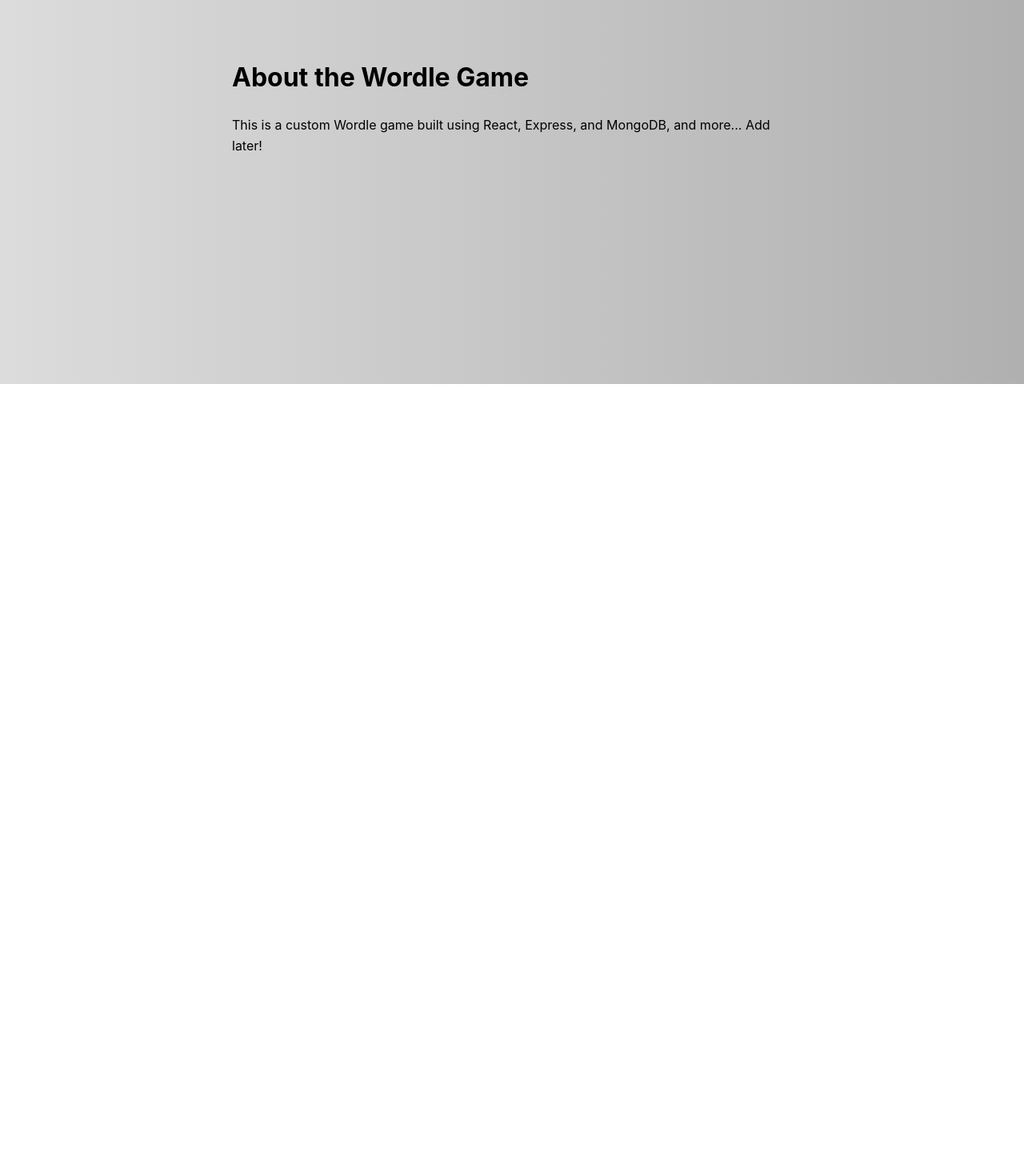
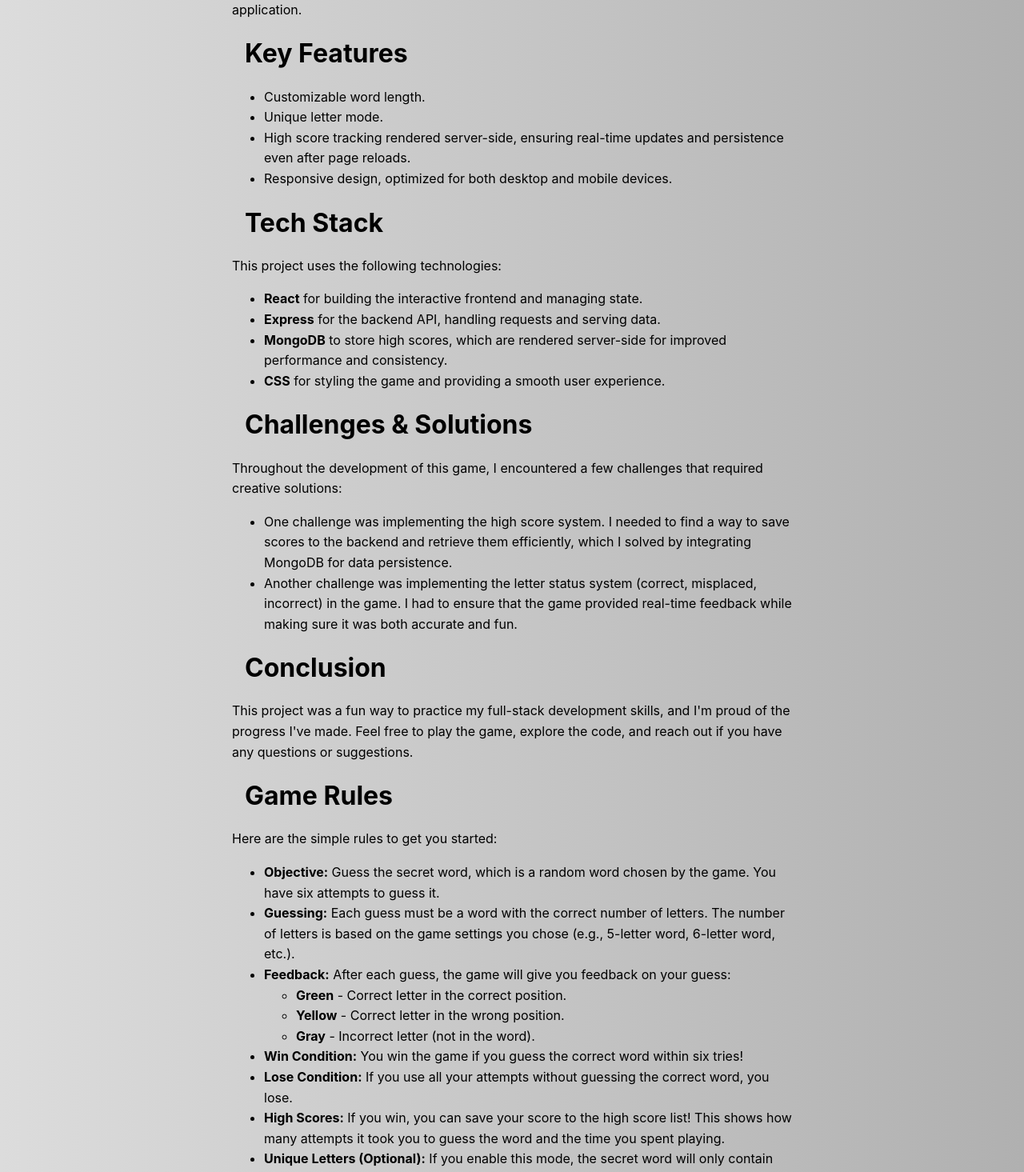
Before and after one commit to jennymakki/Wordle-Game, a React (Create React App) app in the folder frontend/: page /about in a window 1280 px wide. Shown: the part 320-1785 px from the top of the page at 80% size. Before the commit the page ends 800 px from the top, so only its background shows below. Built offline with nearby package versions, Linux system fonts and the light colour scheme.

Commit message:
Changed some styling, added save-buttons, and wrote the about-page

```diff
--- a/frontend/src/App.js
+++ b/frontend/src/App.js
@@ -46,6 +46,18 @@ const Game = () => {
   const [gameLost, setGameLost] = useState(false);
   const [onlyUniqueLetters, setOnlyUniqueLetters] = useState(false);
   const [startTime, setStartTime] = useState(null);
+  const [showSavePrompt, setShowSavePrompt] = useState(false);
+
+  const handleSaveWinner = () => {
+    if (startTime) {
+      saveWinner(playerName, startTime, wordLength, onlyUniqueLetters);
+    }
+    setShowSavePrompt(false);
+  };
+
+  const handleCancelSave = () => {
+    setShowSavePrompt(false);
+  };
 
   const startGame = async (name, length, onlyUnique) => {
     const response = await fetch('/start-game', { method: 'POST' });
@@ -129,10 +141,7 @@ const Game = () => {
     if (guessLower === randomWord) {
       setGameOver(true);
       setWinMessage("Congratulations, you won!");
-
-      if (startTime) {
-        saveWinner(playerName, startTime, wordLength, onlyUniqueLetters);
-      }
+      setShowSavePrompt(true);
     }
 
     if (guesses.length === 5) {
@@ -178,7 +187,16 @@ const Game = () => {
       <h2>Good Luck, {playerName}!</h2>
       {gameOver && (
         <div>
-          <h2>{winMessage || "You lost, better luck next time!"}</h2>
+          <h2>{winMessage || `You lost! The word was: ${randomWord}`}</h2>
+          {showSavePrompt && (
+            <div className="save-prompt">
+              <p>Would you like to save your win to the high scores?</p>
+              <div className="save_buttons">
+              <button className="Save_button" onClick={handleSaveWinner}>Yes, Save</button>
+              <button className="No-save_button" onClick={handleCancelSave}>No, Thanks</button>
+              </div>
+            </div>
+          )}
         </div>
       )}
       {!gameOver && (
--- a/frontend/src/pages/About.jsx
+++ b/frontend/src/pages/About.jsx
@@ -3,9 +3,67 @@ import React from "react";
 const About = () => {
   return (
     <div style={{ padding: "2rem", maxWidth: "700px", margin: "auto", lineHeight: "1.6" }}>
-      <h1>About the Wordle Game</h1>
-      <p>This is a custom Wordle game built using React, Express, and MongoDB, and more... Add later!</p>
+      <h1>About this Wordle Game</h1>
+      <p>
+        Welcome to my custom Wordle game! This is an interactive puzzle game inspired by the popular
+        word-guessing game "Wordle." Built using React for the frontend, Express for the backend, and MongoDB
+        to store the high scores, this project demonstrates a full-stack web application.
+      </p>
+
+      <h2>Key Features</h2>
+      <ul>
+        <li>Customizable word length.</li>
+        <li>Unique letter mode.</li>
+        <li>High score tracking rendered server-side, ensuring real-time updates and persistence even after page reloads.</li>
+        <li>Responsive design, optimized for both desktop and mobile devices.</li>
+      </ul>
+
+      <h2>Tech Stack</h2>
+      <p>
+        This project uses the following technologies:
+      </p>
+      <ul>
+        <li><strong>React</strong> for building the interactive frontend and managing state.</li>
+        <li><strong>Express</strong> for the backend API, handling requests and serving data.</li>
+        <li><strong>MongoDB</strong> to store high scores, which are rendered server-side for improved performance and consistency.</li>
+        <li><strong>CSS</strong> for styling the game and providing a smooth user experience.</li>
+      </ul>
+
+      <h2>Challenges & Solutions</h2>
+      <p>
+        Throughout the development of this game, I encountered a few challenges that required creative solutions:
+      </p>
+      <ul>
+        <li>One challenge was implementing the high score system. I needed to find a way to save scores to the backend and retrieve them efficiently, which I solved by integrating MongoDB for data persistence.</li>
+        <li>Another challenge was implementing the letter status system (correct, misplaced, incorrect) in the game. I had to ensure that the game provided real-time feedback while making sure it was both accurate and fun.</li>
+      </ul>
+
+      <h2>Conclusion</h2>
+      <p>
+        This project was a fun way to practice my full-stack development skills, and I'm proud of the progress I've made.
+        Feel free to play the game, explore the code, and reach out if you have any questions or suggestions.
+      </p>
+
+      <h2>Game Rules</h2>
+<p>Here are the simple rules to get you started:</p>
+<ul style={{ textAlign: "left" }}>
+  <li><strong>Objective:</strong> Guess the secret word, which is a random word chosen by the game. You have six attempts to guess it.</li>
+  <li><strong>Guessing:</strong> Each guess must be a word with the correct number of letters. The number of letters is based on the game settings you chose (e.g., 5-letter word, 6-letter word, etc.).</li>
+  <li><strong>Feedback:</strong> After each guess, the game will give you feedback on your guess:</li>
+  <ul>
+    <li><strong>Green</strong> - Correct letter in the correct position.</li>
+    <li><strong>Yellow</strong> - Correct letter in the wrong position.</li>
+    <li><strong>Gray</strong> - Incorrect letter (not in the word).</li>
+  </ul>
+  <li><strong>Win Condition:</strong> You win the game if you guess the correct word within six tries!</li>
+  <li><strong>Lose Condition:</strong> If you use all your attempts without guessing the correct word, you lose.</li>
+  <li><strong>High Scores:</strong> If you win, you can save your score to the high score list! This shows how many attempts it took you to guess the word and the time you spent playing.</li>
+  <li><strong>Unique Letters (Optional):</strong> If you enable this mode, the secret word will only contain unique letters (no repeating letters).</li>
+</ul>
+<p>Good luck, and have fun!</p>
+
     </div>
+
   );
 };
 
--- a/frontend/src/styles/App.css
+++ b/frontend/src/styles/App.css
@@ -3,7 +3,6 @@
   width: 100vw;
   background-color: #202124;
   display: flex;
-  justify-content: center;
   align-items: center;
   flex-direction: column;
   padding: 1rem;
@@ -15,7 +14,6 @@
   display: flex;
   flex-direction: column;
   align-items: center;
-  justify-content: center;
   background-color: #202124;
   width: 100%;
   max-width: auto;
@@ -98,6 +96,22 @@ button {
   color: white;
 }
 
+.save-prompt {
+  margin: 1rem;
+  display: flex;
+  gap: 1rem;
+  justify-content: center;
+  flex-direction: column;
+}
+
+button.No-save_button {
+  background: rgb(167, 27, 27);
+}
+
+button.No-save_button:hover {
+  background: rgb(129, 22, 22)
+}
+
 @media (max-width: 600px) {
   .header {
     gap: 0.5rem;
```
Also changed, not shown: 2 other files (tests, documents, lock files or other folders).
